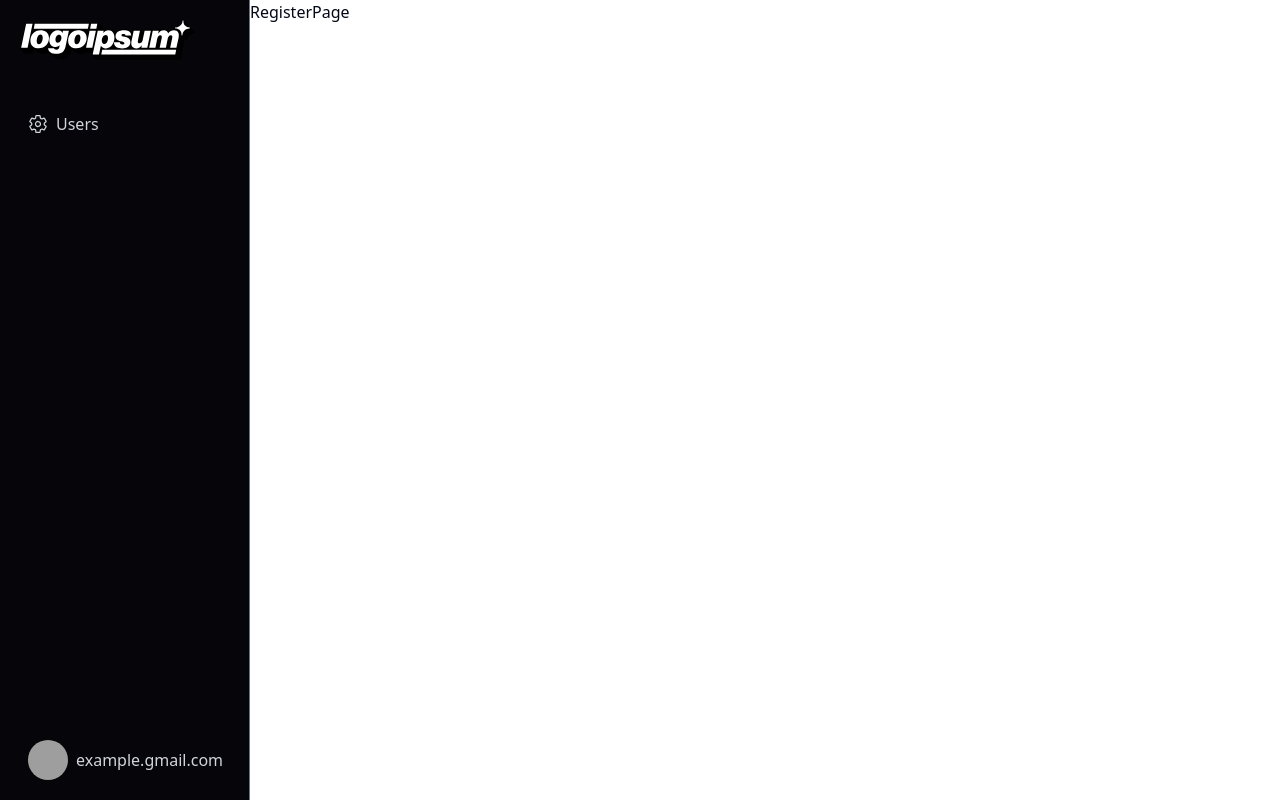
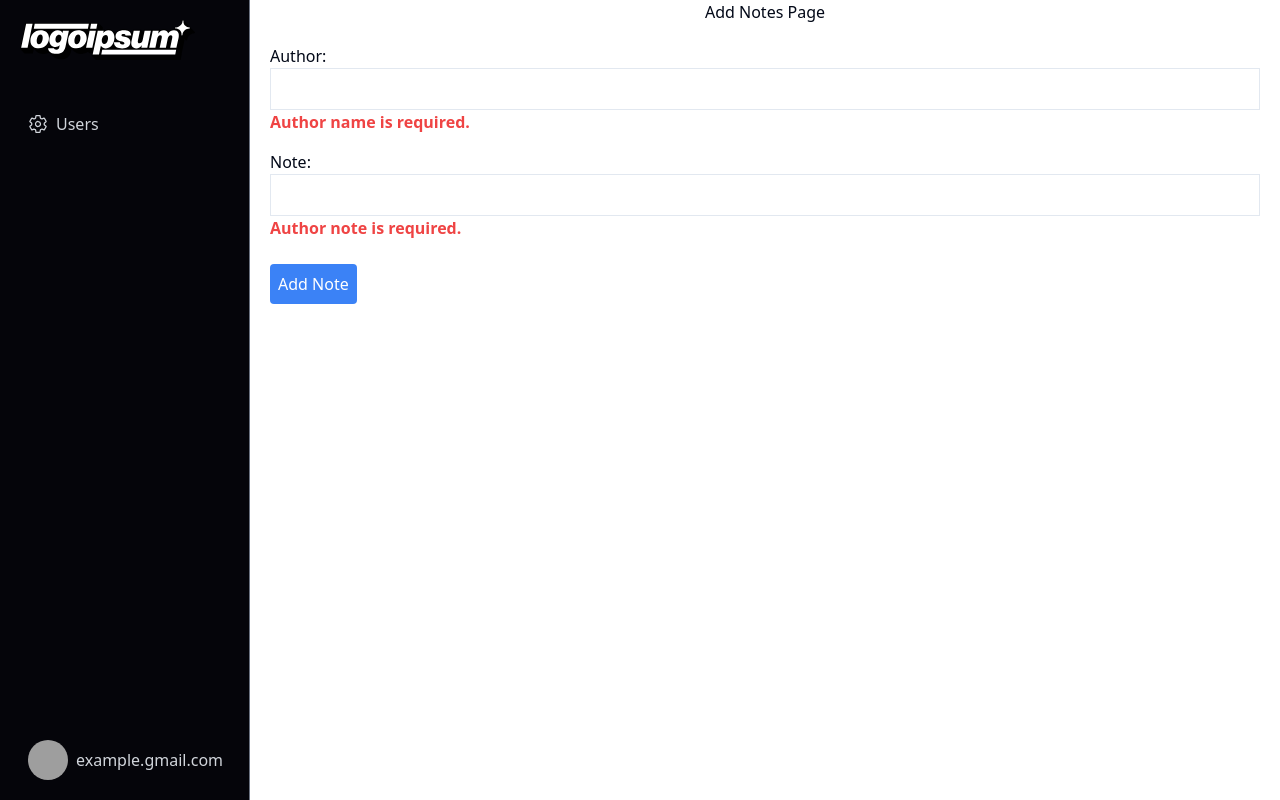
Before and after one commit to Sayzera/resend-clone-project, a Next.js app: page /nots/register in a window 1280 px wide. Built offline with nearby package versions, Linux system fonts and the light colour scheme; grey boxes are pictures that could not be loaded.

Commit message:
Add Notes Page

```diff
--- a/src/actions/nots/index.ts
+++ b/src/actions/nots/index.ts
@@ -0,0 +1,6 @@
+'use server'
+
+type onAddNoteProps = {
+    authorName: string,
+    authorNote: string
+}
--- a/src/app/(dashboard)/nots/register/page.tsx
+++ b/src/app/(dashboard)/nots/register/page.tsx
@@ -1,11 +1,108 @@
-import React from 'react'
+'use client'
+
+import React, { useState, useEffect } from 'react'
+import Loader from "@/components/loader";
+import { useToast } from "@/components/ui/use-toast"
+import ErrorMessage from '@/components/auth/register/error-message';
 
 type Props = {}
 
-export default function ResgisterPage({}: Props) {
+export default function ResgisterPage({ }: Props) {
+
+  const [authorName, setAuthorName] = useState<string>('');
+  const [authorNote, setAuthorNote] = useState<string>('');
+  const [loading, setLoading] = useState<boolean>(false);
+  const { toast } = useToast();
+  const [authorNameErrorMessage, setAuthorNameErrorMessage] = useState<string>('');
+  const [authorNoteErrorMessage, setAuthorNoteErrorMessage] = useState<string>('');
+  const [submitted, setSubmitted] = useState<boolean>(false);
+  const [allInputFields, setAllInputFields] = useState({
+    authorName: '',
+    authorNote: ''
+  });
+
+  const setLoader = () => {
+    setLoading(true)
+
+    let clearSettimeout = setTimeout(() => {
+      setLoading(false)
+    }, 2000);
+
+    return () => clearTimeout(clearSettimeout)
+  }
+
+  const resetFields = () => {
+    setAuthorName('');
+    setAuthorNote('');
+    setSubmitted(false);
+  }
+
+  const handleSubmit = (e: React.FormEvent) => {
+    e.preventDefault();
+    setSubmitted(true);
+    setAllInputFields({
+      authorName,
+      authorNote
+    });
+    // addRegisterNote();
+
+    resetFields();
+  }
+
+  useEffect(setLoader, [])
+
+  useEffect(() => {
+    if (authorName.length == 0) {
+      setAuthorNameErrorMessage('Author name is required.')
+    } else {
+      setAuthorNameErrorMessage('')
+    }
+  }, [authorName])
+
+  useEffect(() => {
+    if (authorNote.length == 0) {
+      setAuthorNoteErrorMessage('Author note is required.')
+    } else {
+      setAuthorNoteErrorMessage('')
+    }
+  }, [authorNote])
+
   return (
-    <div>
-        RegisterPage
-    </div>
+    <Loader isLoading={loading}>
+      <div>
+        <h2 className='justify-center align-middle flex'>Add Notes Page</h2>
+        <form onSubmit={handleSubmit}>
+          <div className='p-5'>
+            <div className='mb-4'>
+              <label className='block'>Author:</label>
+              <input
+                type='text'
+                value={authorName}
+                onChange={(e) => setAuthorName(e.target.value)}
+                className='border p-2 w-full'
+                required
+              />
+              <div>
+                {<ErrorMessage message={authorNameErrorMessage} />}
+              </div>
+            </div>
+            <div className='mb-4'>
+              <label className='block'>Note:</label>
+              <input
+                type='text'
+                value={authorNote}
+                onChange={(e) => setAuthorNote(e.target.value)}
+                className='border p-2 w-full'
+                required
+              />
+              <div>
+                {<ErrorMessage message={authorNoteErrorMessage} />}
+              </div>
+            </div>
+            <button type='submit' className="bg-blue-500 text-white p-2 rounded mt-2">Add Note</button>
+          </div>
+        </form>
+      </div>
+    </Loader>
   )
 }
--- a/src/app/(dashboard)/page.tsx
+++ b/src/app/(dashboard)/page.tsx
@@ -9,9 +9,9 @@ type Props = {}
 
 export default async function Home({}: Props) {
   const session = await getSession();
-  if(!session.isLoggedIn) {
-    redirect('/users/register')
-  }
+  // if(!session.isLoggedIn) {
+  //   redirect('/users/register')
+  // }
 
   return (
     <SignOutButton />
--- a/src/app/(dashboard)/users/list/page.tsx
+++ b/src/app/(dashboard)/users/list/page.tsx
@@ -10,11 +10,8 @@ type Props = {
 export default async function UserListPage({}: Props) {
   const users = await onGetUserList();
 
-
-
   return (
     <div className='p-5'>
-      <h2>Merhaba</h2>
         <UserList users={users?.data} />
 
 
--- a/src/components/menu/menu-sub-item.tsx
+++ b/src/components/menu/menu-sub-item.tsx
@@ -44,13 +44,29 @@ export default function MenuSubItem({
                     }}
                     className="text-gray-300">Register</DropdownMenuItem>
 
-
-
                 <DropdownMenuItem
                     onClick={() => {
                         router.push('/users/list')
                     }}
                     className="text-gray-300">User List</DropdownMenuItem>
+
+                <DropdownMenuItem
+                    onClick={() => {
+                        router.push('/login')
+                    }}
+                    className="text-gray-300">Login</DropdownMenuItem>
+
+                <DropdownMenuItem
+                    onClick={() => {
+                        router.push('/nots/register')
+                    }}
+                    className="text-gray-300">Add Notes</DropdownMenuItem>
+
+                <DropdownMenuItem
+                    onClick={() => {
+                        router.push('/nots/list')
+                    }}
+                    className="text-gray-300">Notes List</DropdownMenuItem>
             </DropdownMenuContent>
         </DropdownMenu>
     )
```
